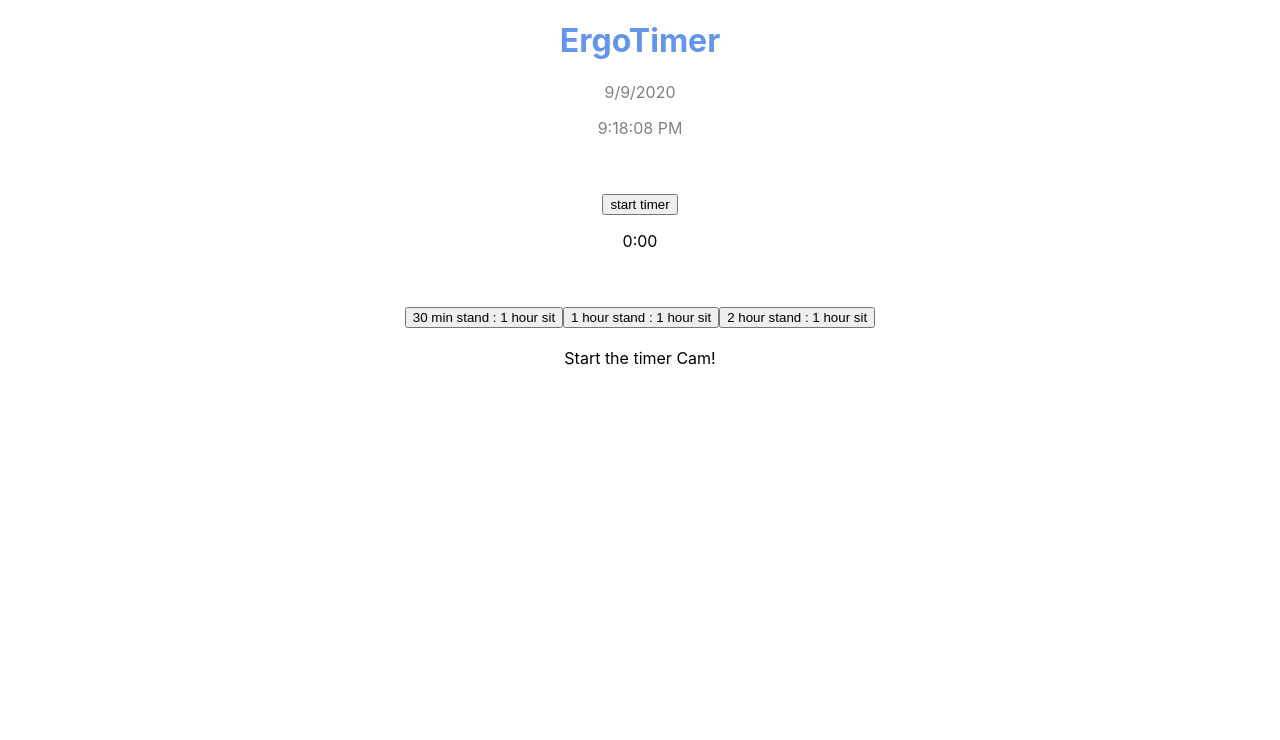
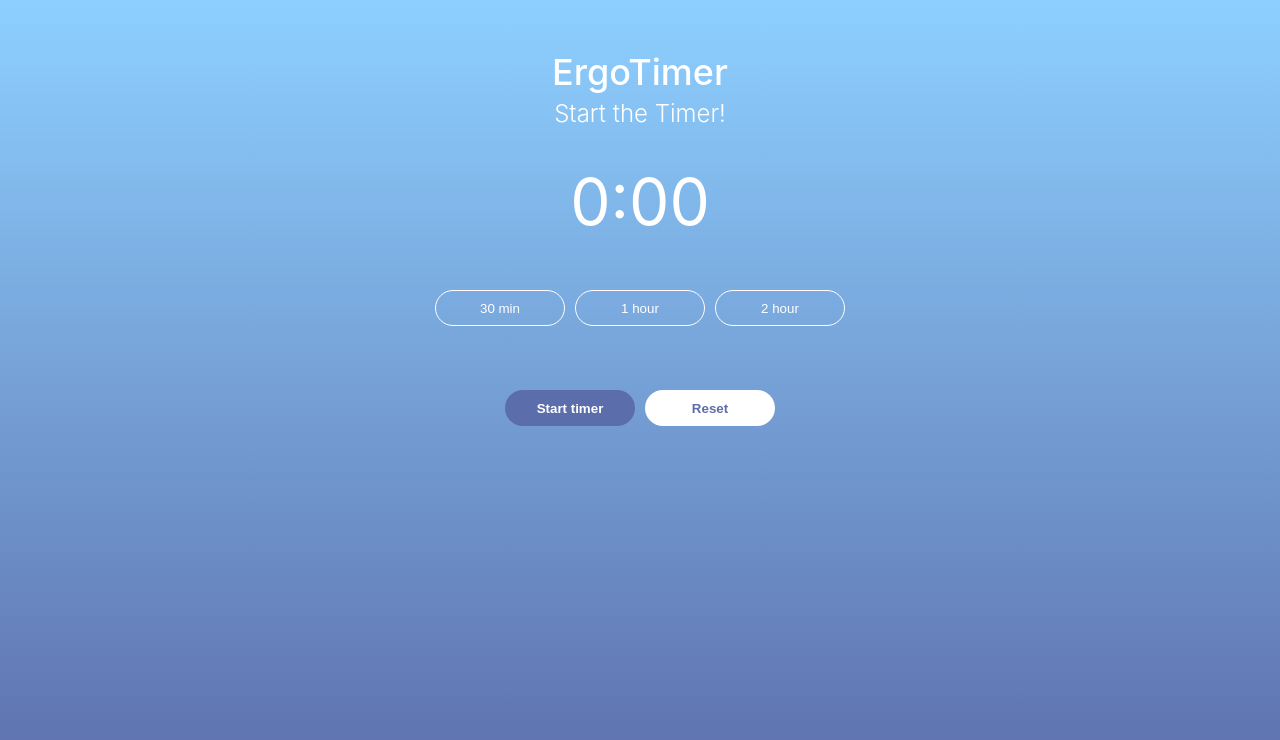
Before and after one commit to Chrys-Nicolaides/ErgoTimer, a React (Create React App) app: page / in a window 1280 px wide. Shown: the top 740 px of the page. Built offline with nearby package versions, Linux system fonts and the light colour scheme.

Commit message:
timer⏰ functions and CSS updated

```diff
--- a/src/App.css
+++ b/src/App.css
@@ -1,11 +1,65 @@
+* {
+  box-sizing: border-box;
+  margin: 0;
+}
+
 .App {
   text-align: center;
-}
-
-.App > div {
-  margin-bottom: 20px;
+  color: white;
+  background-image: linear-gradient(#8dd0ff, #5c6dab);
+  width: 100vw;
+  height: 100vh;
+  padding-top: 50px;
 }
 
 button {
-  margin-top: 40px;
+  outline: none;
+  border: 0;
+  width: 130px;
+  height: 36px;
+  border-radius: 36px;
+  font-weight: 500;
+  margin: 20px 5px;
+  background-color: transparent;
+  color: white;
+  padding: 0 20px;
+  border: 1.5px solid #fff;
 }
+
+.buttons {
+  margin: auto;
+  margin-top: 24px;
+  display: flex;
+  justify-content: center;
+}
+
+.resetButton {
+  color: #5c6dab;
+  background-color: white;
+  font-weight: 600;
+  border: 0;
+}
+
+.startButton {
+  background-color: #5c6dab;
+  color: white;
+  font-weight: 600;
+  border: 0;
+}
+
+h1 {
+  font-size: 36px;
+  font-weight: 500;
+  padding-bottom: 5px;
+}
+
+h2 {
+  font-weight: 300;
+}
+
+h3 {
+  font-size: 64px;
+  padding-top: 35px;
+  font-weight: 400;
+  margin-bottom: 30px;
+}
--- a/src/App.js
+++ b/src/App.js
@@ -6,7 +6,6 @@ function App() {
   return (
     <div className="App">
       <CalculateTimeLeft />
-      Start the timer Cam!
     </div>
   );
 }
--- a/src/components/CalculateTimeLeft.js
+++ b/src/components/CalculateTimeLeft.js
@@ -2,74 +2,91 @@ import React, { useState, useEffect } from "react";
 import MyTimers from "./MyTimers";
 
 const CalculateTimeLeft = () => {
-  const [value, setValue] = useState(new Date());
-  const [counting, setCounting] = useState(false);
+  const [title, setTitle] = useState("Let the Countdown begin!");
+  const [secondsCounter, setSecondsCounter] = useState(new Date());
+  const [isRunning, setIsRunning] = useState(false);
+  const [timeToSit, setTimeToSit] = useState(false);
   const [timer, setTimer] = useState({
+    name: "",
     sit: 0,
     stand: 0,
-    name: "",
-  });
-
-  const [selectedTimer, setSelectedTimer] = useState({
-    sit: 0,
-    stand: 0,
-    name: "",
   });
 
   useEffect(() => {
-    const interval = setInterval(() => setValue(new Date()), 1000);
+    const interval = setInterval(() => setSecondsCounter(new Date()), 1000);
     return () => clearInterval(interval);
   }, []);
 
   useEffect(() => {
-    setTimer(selectedTimer);
-  }, [selectedTimer]);
-
-  useEffect(() => {
-    if (counting === true) {
-      if (timer.sit > 0) {
+    if (isRunning === true) {
+      if (timer.stand > 0) {
+        setTimeToSit(false);
+        setTitle("Stand");
+        setTimer({ ...timer, stand: timer.stand - 1 });
+      } else if (timer.sit > 0) {
+        setTimeToSit(true);
+        setTitle("Sit");
         setTimer({ ...timer, sit: timer.sit - 1 });
-      } else if (timer.stand > 0) {
-        setTimer({ ...timer, stand: timer.stand - 1 });
       } else {
-        resetTime();
+        setTitle("Time is up!");
       }
+    } else if (timer.stand === 0 && timer.sit === 0) {
+      setTitle("Start the Timer!");
     }
-  }, [value]);
+  }, [secondsCounter]);
 
   let resetTime = () => {
-    setTimer(selectedTimer);
+    setTimer({
+      sit: 0,
+      stand: 0,
+      name: "",
+    });
+    setIsRunning(false);
+    setTitle("Take a break Cam!");
   };
 
-  let date = value.toLocaleDateString();
-  let time = value.toLocaleTimeString();
+  const CountDown = () => {
+    let timers;
+    if (timeToSit === true) {
+      timers = timer.sit;
+    } else {
+      timers = timer.stand;
+    }
 
-  const CountDown = () => {
-    let minutes = Math.floor(timer.sit / 60);
-    let seconds = timer.sit % 60;
-    if (seconds < 10) {
-      seconds = "0" + seconds;
+    return <h3>{formatter(timers)}</h3>;
+  };
+
+  const formatter = (input) => {
+    let hours = Math.floor(input / 60);
+    let minutes = input % 60;
+    if (minutes < 10) {
+      minutes = "0" + minutes;
     }
-    return (
-      <p>
-        {minutes}:{seconds}
-      </p>
-    );
+    return `${hours}:${minutes}`;
   };
 
   return (
     <div>
-      <h1 style={{ color: "CornflowerBlue" }}>ErgoTimer</h1>
-      <p style={{ color: "grey" }}>{date}</p>
-      <p style={{ color: "grey" }}>{time}</p>
-      <button onClick={() => setCounting(!counting)}>
-        {!counting ? "start timer" : "pause timer"}
-      </button>
+      <h1>ErgoTimer</h1>
+      <h2>{title}</h2>
       <CountDown />
-      {MyTimers.map((item) => (
-        <button onClick={() => setTimer(item)}>{item.name}</button>
-        // <button onClick={() => setSelectedTimer(item)}>{item.name}</button>
-      ))}
+      <div className="buttons">
+        {MyTimers.map((item) => (
+          <button onClick={() => setTimer(item)}>{item.name}</button>
+        ))}
+      </div>
+
+      <div className="buttons">
+        <button
+          className="startButton"
+          onClick={() => setIsRunning(!isRunning)}
+        >
+          {!isRunning ? "Start timer" : "Pause timer"}
+        </button>
+        <button className="resetButton" onClick={resetTime}>
+          Reset
+        </button>
+      </div>
     </div>
   );
 };
--- a/src/components/MyTimers.js
+++ b/src/components/MyTimers.js
@@ -1,18 +1,18 @@
 const MyTimers = [
   {
-    name: "30 min stand : 1 hour sit",
-    sit: 30 * 6,
-    stand: 60 * 6,
+    name: "30 min", // 30 min stand : 1 hour sit
+    sit: 60 * 60,
+    stand: 0.5 * 60 * 60,
   },
   {
-    name: "1 hour stand : 1 hour sit",
-    sit: 3600,
-    stand: 3600,
+    name: "1 hour", // 1 hour stand : 1 hour sit
+    sit: 60 * 60,
+    stand: 60 * 60,
   },
   {
-    name: "2 hour stand : 1 hour sit",
-    sit: 3600,
-    stand: 7200,
+    name: "2 hour", // 2 hour stand : 1 hour sit
+    sit: 60 * 60,
+    stand: 2 * 60 * 60,
   },
 ];
 
```
Also changed, not shown: ErgoTimer.png (added), 1 other file (tests, documents, lock files or other folders).
